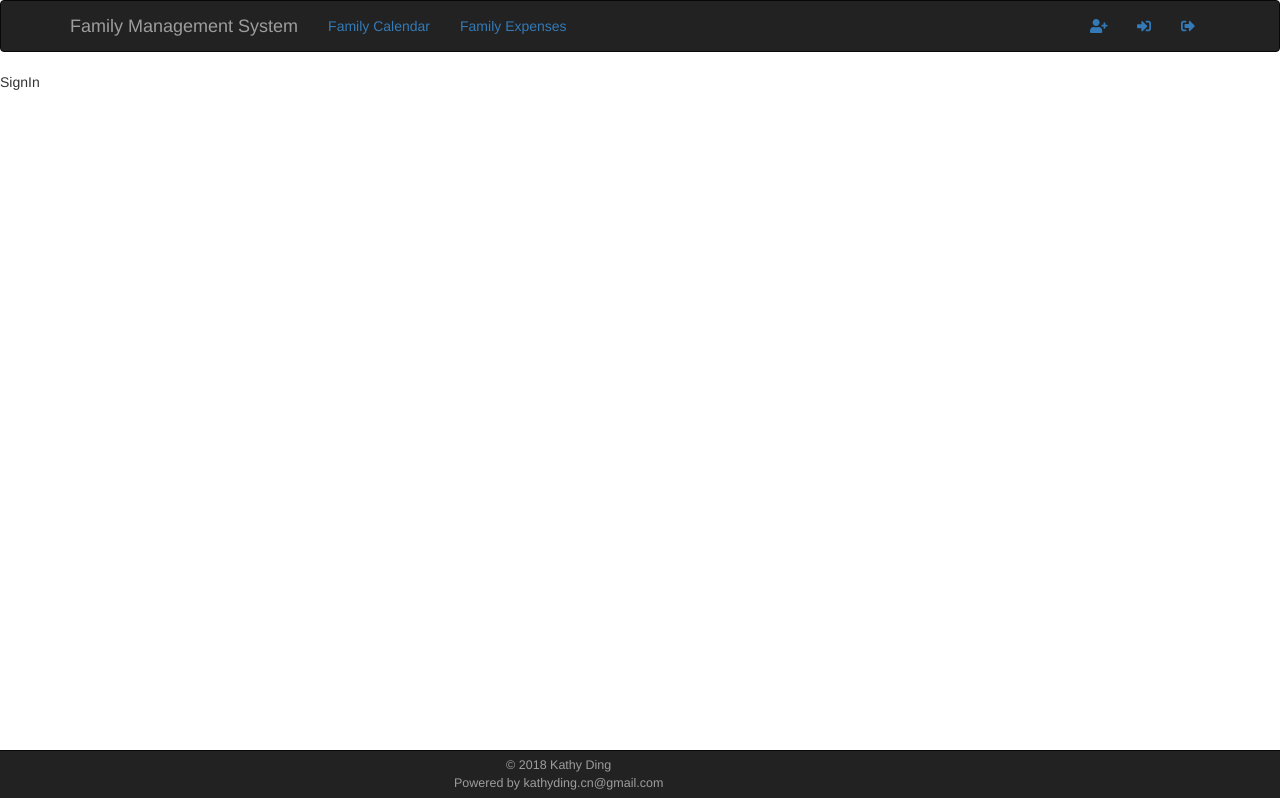
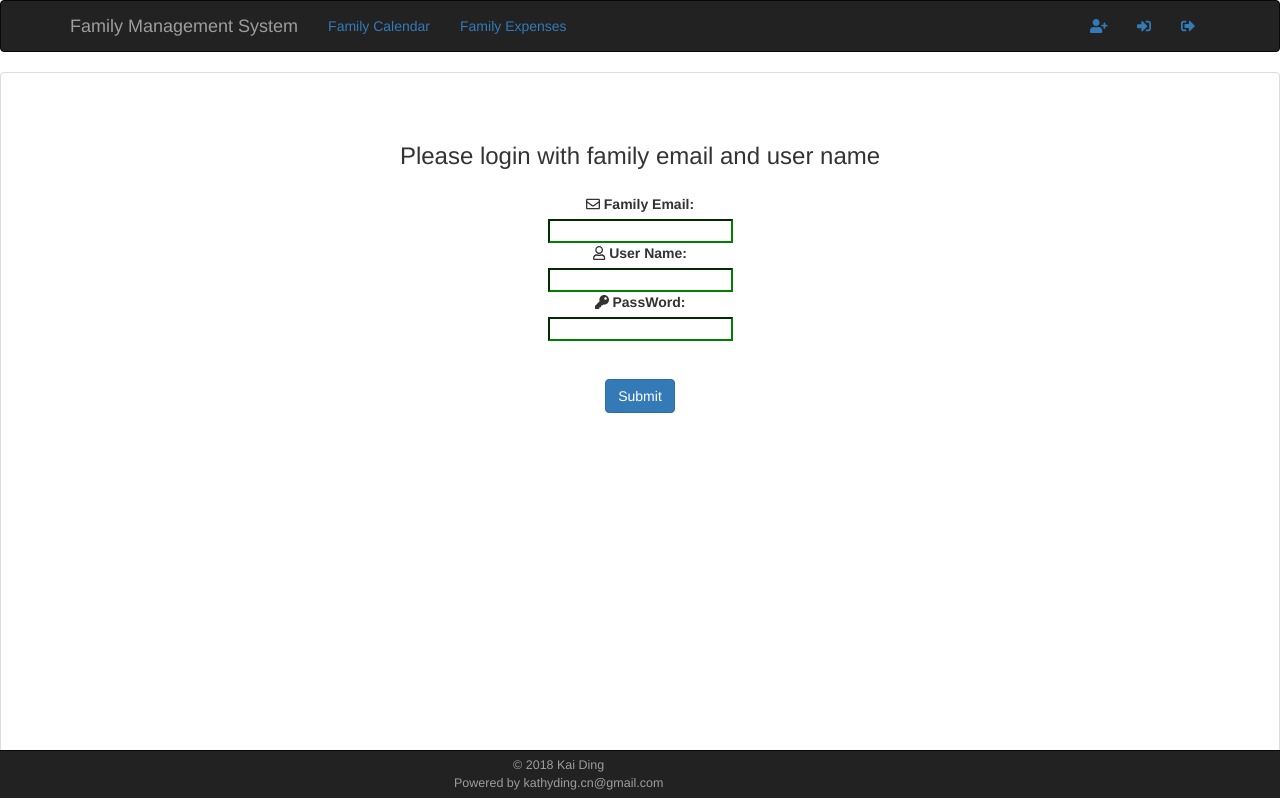
Before and after one commit to kathydingcn/familyCalendar, a React (Create React App) app: page /signin in a window 1280 px wide. Shown: the top 798 px of the page. Built offline with nearby package versions, Linux system fonts and the light colour scheme.

Commit message:
update mongodb schema

```diff
--- a/src/calendar_web/App.js
+++ b/src/calendar_web/App.js
@@ -23,6 +23,25 @@ import SignOut from './shared/signout';
 
 
 class App extends Component {
+
+    constructor(props){
+        super(props);
+        this.state = {
+            token:{email:'', username:''}
+        }
+        this.handleTokenChange = this.handleTokenChange.bind(this);
+    }
+
+    handleTokenChange(email, username){
+        console.log('in appjs email username',email, username);
+        this.setState({token:{email:email, username:username}}, ()=>{
+
+            ReactDOM.findDOMNode(this.signinItem).innerHTML = "Welcome!  "+ this.state.token.username;
+            ReactDOM.findDOMNode(this.signinItem).className = "userNameText";
+            ReactDOM.findDOMNode(this.signupItem).innerHTML = '';
+
+        });
+    }
   render() {
     return (
       <div>
@@ -45,7 +64,7 @@ class App extends Component {
                     </Nav>
                     <Navbar.Collapse>
                         <Nav pullRight>
-                            <NavItem eventKey={4} ref={input=>this.signinItem = input}>
+                            <NavItem eventKey={4} ref={input=>this.signupItem = input}>
                                 <Link to="/signup"><i className="fas fa-user-plus" title="sign up"> </i> </Link>
                             </NavItem>
                             <NavItem eventKey={5} ref={input=>this.signinItem = input}>
@@ -63,18 +82,18 @@ class App extends Component {
             {/*<Route path="/" exact component={DatesCreater}/>*/}
             <Route path="/" exact render={(props)=><Home {...props}/>}/>
             <Route path="/home" exact render={(props)=><Home {...props}/>}/>
-            <Route path="/calendar" exact render={(props)=><DatesCreater {...props}/>}/>
-            <Route path="/calendar/eventlist/:id" exact render={(props)=><EventList {...props}/>}/>
+            <Route path="/calendar" exact render={(props)=><DatesCreater {...props} email={this.state.token.email} username={this.state.token.username}/>}/>
+            <Route path="/calendar/eventlist/:id" exact render={(props)=><EventList {...props} email={this.state.token.email} username={this.state.token.username}/>}/>
             <Route path="/signup" exact render={(props)=><SignUp {...props}/>}/>
-            <Route path="/signin" exact render={(props)=><SignIn {...props}/>}/>
-            <Route path="/signout" exact render={(props)=><SignOut {...props}/>}/>
+              <Route path="/signin" exact render={props=><SignIn {...props} onTokenChange={this.handleTokenChange}/>} />
+            <Route path="/signout" exact render={(props)=><SignOut {...props} onTokenChange={this.handleTokenChange}/>}/>
           </Switch>
 
             </div>
         </Router>
           <Navbar fixedBottom inverse className="footer_navbar">
               <div className="footer_font">
-                  <span>© 2018 Kathy Ding</span>
+                  <span>© 2018 Kai Ding</span>
                   <br/>
                   <span>Powered by kathyding.cn@gmail.com</span>
               </div>
--- a/src/calendar_web/eventList.js
+++ b/src/calendar_web/eventList.js
@@ -25,6 +25,17 @@ export default class EventList extends React.Component{
 
     }
 
+    componentWillMount(){
+        axios.get('https://still-basin-43768.herokuapp.com/api/eventslists')
+            .then((res)=>{
+                console.log(res);
+                /*this.setState(()=>{
+                    return({eventList:res.data})
+                });*/
+            })
+            .catch((error)=>{throw(error)});
+    }
+
     handleAddEvent(e){
         e.preventDefault();
         this.setState({
@@ -47,6 +58,8 @@ export default class EventList extends React.Component{
     render(){
 
         var splitedDateId = Shared.splitDateId(this.props.location.state.dateId);
+
+        console.log('the props in evventlist is ====', this.props);
         return (
             <Panel className="eventListFrame">
                 <Panel.Heading className="textCenter">
@@ -88,7 +101,7 @@ export default class EventList extends React.Component{
             </form>
                 </Panel.Body>
                 <Panel.Footer className="textCenter" >End</Panel.Footer>
-                <div className="textCenter" ><Link to="/calendar" className="btn btn-primary">OK</Link></div>
+                <div className="textCenter" ><Link to="/calendar" className="btn btn-primary">Submit</Link></div>
 
             </Panel>
 
--- a/src/calendar_web/shared/signin.js
+++ b/src/calendar_web/shared/signin.js
@@ -3,15 +3,77 @@
  */
 import React from 'react';
 
+import axios from 'axios';
 import './sharedCSS.css';
 import {ListGroup,ListGroupItem,Panel, Button} from 'react-bootstrap';
 import Shared from './shared';
 
 export default class SignIn extends React.Component{
 
+    constructor(props){
+        super(props);
+        this.state={
+            email:'',
+            username:'',
+            password:''
+        }
+    }
+
+
     render(){
         return(
-            <div>SignIn</div>
+            <div>
+
+                <Panel className="appFrame">
+                    <h3> Please login with family email and user name</h3>
+                    <Panel.Body className="panelBody">
+                        <div className="inputLabelBlock">
+                            <label for="userEmail" ><i className="far fa-envelope"> </i> Family Email:</label>
+                            <input name="userEmail" type="email" id="userEmail"  onChange={(e) => {
+                                this.setState({email: e.target.value, username:this.state.username,
+                                    password: this.state.password})
+                            }}/>
+                        </div>
+                        <div className="inputLabelBlock">
+                            <label ><i className="far fa-user"></i> User Name:</label>
+                            <input type="text" onChange={(e) => {
+                                this.setState({email:this.state.email, username:e.target.value,
+                                    password: this.state.password})
+                            }}/>
+                        </div>
+                        <div className="inputLabelBlock">
+                            <label><i className="fas fa-key"></i> PassWord:</label>
+                            <input type="password" onChange={(e) => {
+                                this.setState({email:this.state.email, username:this.state.username,
+                                    password: e.target.value})
+                            }}/>
+                        </div>
+
+                        <div className="inputLabelBlock">
+                            <Button  className="btn-primary signupBtn" onClick={()=>{
+                                this.props.onTokenChange(this.state.email, this.state.username);
+                                this.setState((prevState, props)=>(
+                                    {email:prevState.email,
+                                        username:prevState.username,
+                                        password:prevState.password }
+                                ));
+                                // console.log('in login this.props', this.props);
+                                // this.props.history.push(this.props.location.state.from.pathname);
+                            axios.get(`https://still-basin-43768.herokuapp.com/api/userslists/findOne?filter[where][username]=${this.state.username}`)
+                                .then((data)=>{
+                                alert("Login Success", data.data.username); //need write a common function later
+                                console.log('data from query user id', data);
+                                })
+                                .catch((err)=>{
+                                alert("Login Failed...");
+                                console.log('err from sign in ',err); throw(err)});
+
+                            }}>  Submit</Button>
+                        </div>
+
+                    </Panel.Body>
+                </Panel>
+            </div>
         )
     }
 }
--- a/src/calendar_web/shared/signup.js
+++ b/src/calendar_web/shared/signup.js
@@ -16,9 +16,9 @@ export default class Login extends React.Component{
         super(props);
         this.state={
             email:'',
-            userName:'',
-            passWord:'',
-            passWord2:'',
+            username:'',
+            password:'',
+            password2:'',
             verifyPass:true
         }
     }
@@ -38,34 +38,34 @@ export default class Login extends React.Component{
             <div className="inputLabelBlock">
                 <label for="userEmail" ><i className="far fa-envelope"> </i> Family Email:</label>
                 <input name="userEmail" type="email" id="userEmail"  onChange={(e) => {
-                    this.setState({email: e.target.value, userName:this.state.userName,
-                        passWord: this.state.passWord, passWord2: this.state.passWord2, verifyPass:true})
+                    this.setState({email: e.target.value, username:this.state.username,
+                        password: this.state.password, password2: this.state.password2, verifyPass:true})
                 }}/>
             </div>
             <div className="inputLabelBlock">
                 <label ><i className="far fa-user"></i> User Name:</label>
                 <input type="text" onChange={(e) => {
-                    this.setState({email:this.state.email, userName:e.target.value,
-                        passWord: this.state.passWord, passWord2: this.state.passWord2, verifyPass:true})
+                    this.setState({email:this.state.email, username:e.target.value,
+                        password: this.state.password, password2: this.state.password2, verifyPass:true})
                 }}/>
             </div>
             <div className="inputLabelBlock">
                 <label><i className="fas fa-key"></i> PassWord:</label>
                 <input type="password" onChange={(e) => {
-                    this.setState({email:this.state.email, userName:this.state.userName,
-                        passWord: e.target.value, passWord2: this.state.passWord2, verifyPass:true})
+                    this.setState({email:this.state.email, username:this.state.username,
+                        password: e.target.value, password2: this.state.password2, verifyPass:true})
                 }}/>
             </div>
             <div className="inputLabelBlock">
                 <label>  PassWord Re-Type: </label>
                 <input type="password" className={this.isVerified(this.state.verifyPass)} onBlur={(e) => {
-                     if(this.state.passWord !== e.target.value){
+                     if(this.state.password !== e.target.value){
                          console.log('password not consistence');
                          this.setState({
                              email:this.state.email,
-                             userName:this.state.userName,
-                             passWord:this.state.passWord,
-                             passWord2:'',
+                             username:this.state.username,
+                             password:this.state.password,
+                             password2:'',
                              verifyPass:false
                          });
                      }
@@ -73,9 +73,9 @@ export default class Login extends React.Component{
                          console.log("consistence");
                          this.setState({
                              email:this.state.email,
-                             userName:this.state.userName,
-                             passWord:this.state.passWord,
-                             passWord2:'',
+                             username:this.state.username,
+                             password:this.state.password,
+                             password2:'',
                              verifyPass:true
                          });
                      }
@@ -83,33 +83,23 @@ export default class Login extends React.Component{
             </div>
             <div className="inputLabelBlock">
                 <Button  className="btn-primary signupBtn" onClick={()=>{
-                    // this.props.onTokenChange(this.state.userName);
+                    // this.props.onTokenChange(this.state.username);
                     this.setState((prevState, props)=>(
                         {email:prevState.email,
-                            userName:prevState.userName,
-                            passWord:prevState.passWord,
-                            passWord2:prevState.passWord2}
+                            username:prevState.username,
+                            password:prevState.password,
+                            password2:prevState.password2}
                     ));
                     console.log('in sign up this.props', this.props);
                     // this.props.history.push(this.props.location.state.from.pathname);
-/*                    axios.post('https://still-basin-43768.herokuapp.com/api/Users/login',{
-                        username:this.state.userName,
-                        email: this.state.email,
-                        password: this.state.passWord
+
+
+                    axios.post('https://still-basin-43768.herokuapp.com/api/userslists',{
+                         email: this.state.email, username: this.state.username, password: this.state.password
                     })
                         .then(({data})=>{
                             console.log("data from post is", data);
-                            this.props.history.push( "/");
-                        })
-                        .catch((err)=>{throw(err)});*/
-
-                    axios.post('https://still-basin-43768.herokuapp.com/api/eventslists',{
-                        events:[{email:'123@gmail.com',name:'dingding',year:2018,month:2,date:18,time:'0203'},
-                            {email:'456@gmail.com',name:'huang',year:2018,month:2,date:23,time:'0434'}]
-                    })
-                        .then(({data})=>{
-                            console.log("data from post is", data);
-                            this.props.history.push( "/");
+                            this.props.history.push( "/calendar");
                         })
                         .catch((err)=>{throw(err)});
 
```
Also changed, not shown: src/calendar_web/App.css (+7 -0 lines), src/calendar_web/datesCreater.js (+45 -47 lines), 1 other file (tests, documents, lock files or other folders).
